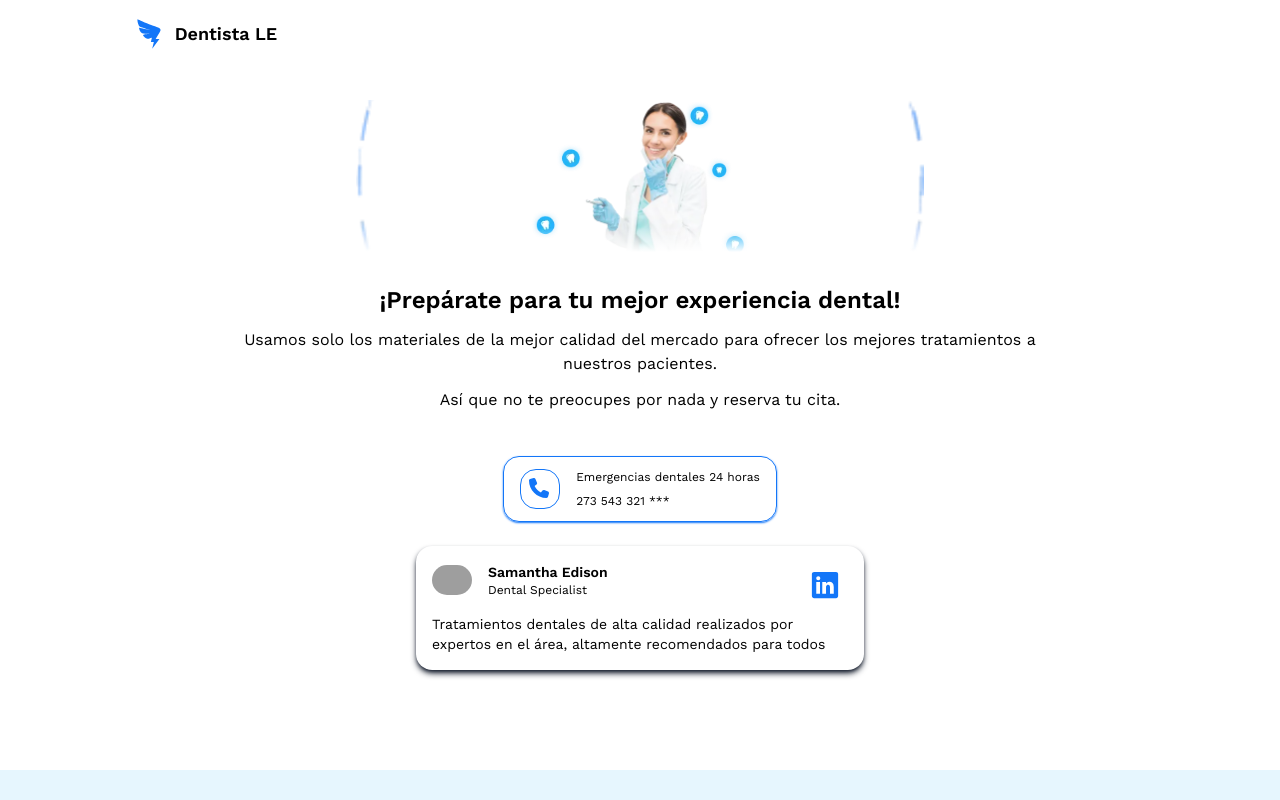
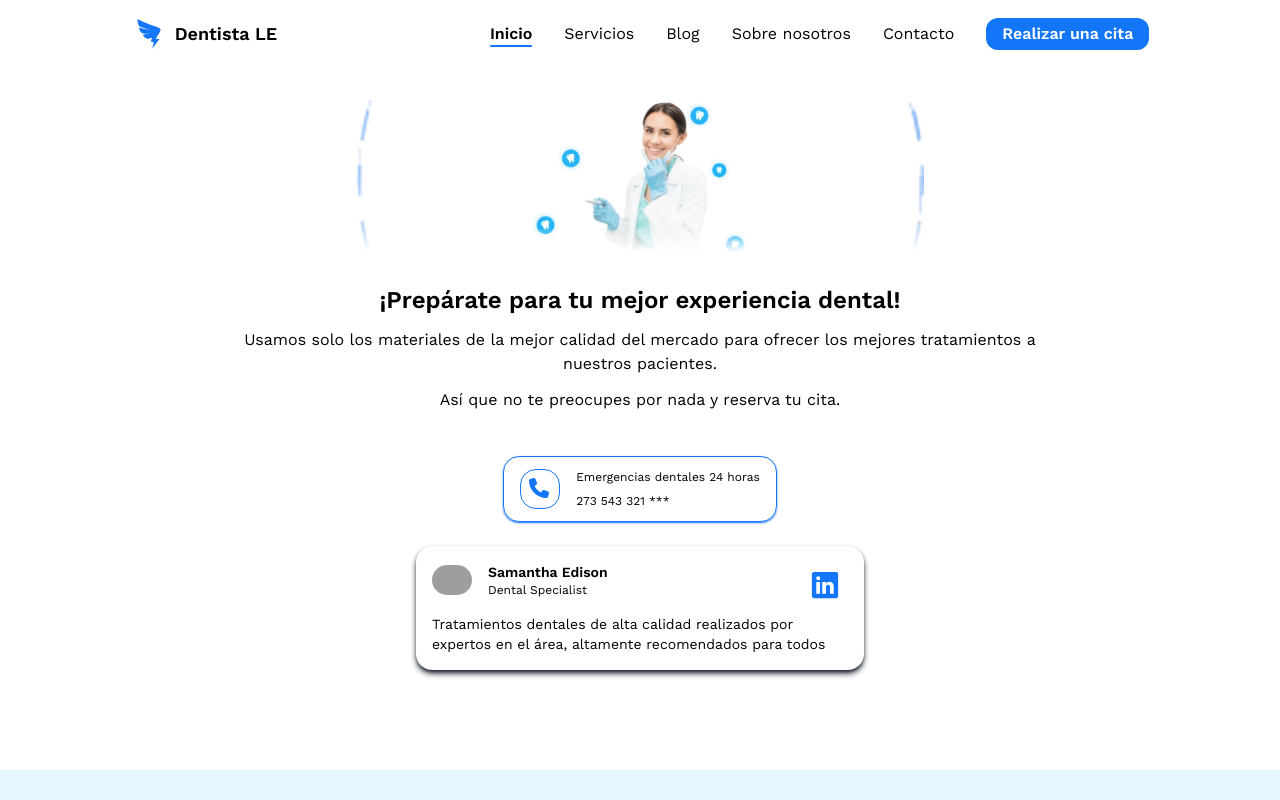
Before and after one commit to EnriqueHM31/dentista-web, a React (Vite) app: page / in a window 1280 px wide. Shown: the top 800 px of the page. Built offline with nearby package versions, Linux system fonts and the light colour scheme; grey boxes are pictures that could not be loaded.

Commit message:
Menu para desktop

```diff
--- a/src/components/ui/MenuMovil.tsx
+++ b/src/components/ui/MenuMovil.tsx
@@ -1,14 +1,13 @@
-import { motion, AnimatePresence } from 'framer-motion'
-import { Link, useLocation } from 'react-router-dom'
-import { VARIANTES_MENU } from '@/assets/ts/constantes';
-import { LINKS_NAVEGACION } from '@/assets/ts/constantes';
+import { motion, AnimatePresence } from "framer-motion";
+import { Link, useLocation } from "react-router-dom";
+import { VARIANTES_MENU, LINKS_NAVEGACION } from "@/assets/ts/constantes";
 
-
-
-export default function MenuLateral({ isOpen, toggleMenu }: { isOpen: boolean, toggleMenu: () => void }) {
-    const location = useLocation()
+export default function MenuLateral({ isOpen, toggleMenu }: { isOpen: boolean, toggleMenu: () => void; }) {
+    const location = useLocation();
 
     return (
+        <>
+            {/* 📱 Menú MÓVIL animado con Framer Motion */}
             <AnimatePresence>
                 {isOpen && (
                     <motion.ul
@@ -23,7 +22,7 @@ export default function MenuLateral({ isOpen, toggleMenu }: { isOpen: boolean, t
                             <li key={link.name}>
                                 <Link
                                     to={link.path}
-                                className={`block py-2 text-lg transition-colors duration-300 hover:text-accent ${location.pathname === link.path ? 'font-bold' : ''
+                                    className={`block py-2 text-lg transition-colors duration-300 hover:text-accent ${location.pathname === link.path ? "font-bold" : ""
                                         }`}
                                     onClick={toggleMenu}
                                 >
@@ -39,5 +38,40 @@ export default function MenuLateral({ isOpen, toggleMenu }: { isOpen: boolean, t
                     </motion.ul>
                 )}
             </AnimatePresence>
-    )
+
+            {/* 💻 Menú ESCRITORIO sin animaciones (siempre visible) */}
+            <ul className="hidden xl:flex gap-8 items-center">
+                {LINKS_NAVEGACION.map((link) => (
+                    <li key={link.name} className="relative">
+                        <Link
+                            to={link.path}
+                            className={`
+                                relative text-black hover:text-accent transition-colors duration-300 py-1
+                                ${location.pathname === link.path ? "font-bold after:w-full" : "after:w-0"}
+                                after:content-['']
+                                after:block
+                                after:absolute
+                                after:h-0.5
+                                after:bg-primary
+                                after:bottom-0
+                                after:left-0
+                                after:rounded-full
+                                after:transition-all
+                                after:duration-300
+                                after:ease-in-out
+                                hover:after:w-full
+                            `}
+                        >
+                            {link.name}
+                        </Link>
+                    </li>
+                ))}
+                <li>
+                    <button className="bg-primary cursor-pointer text-white font-semibold px-4 py-1 text-md rounded-xl transition-transform hover:scale-105">
+                        Realizar una cita
+                    </button>
+                </li>
+            </ul>
+        </>
+    );
 }
```
Lines whose indentation alone changed are shown as unchanged.
